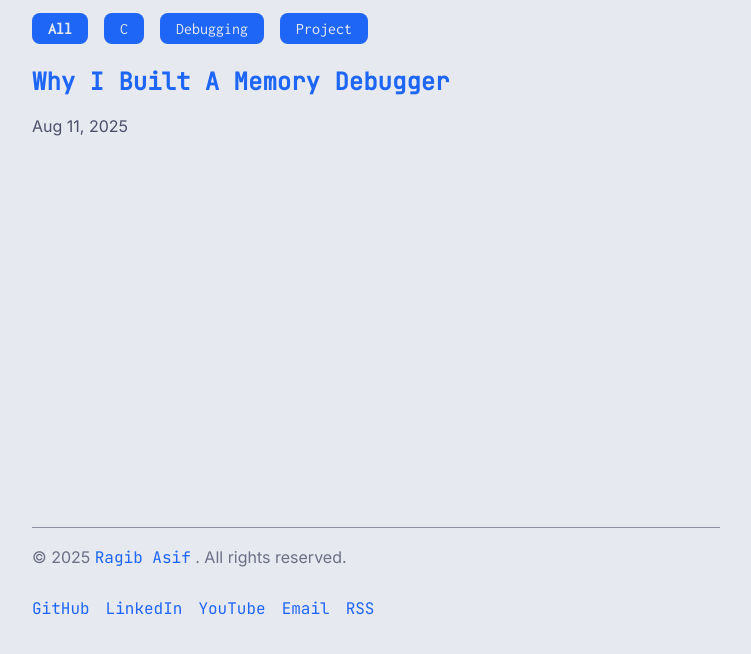
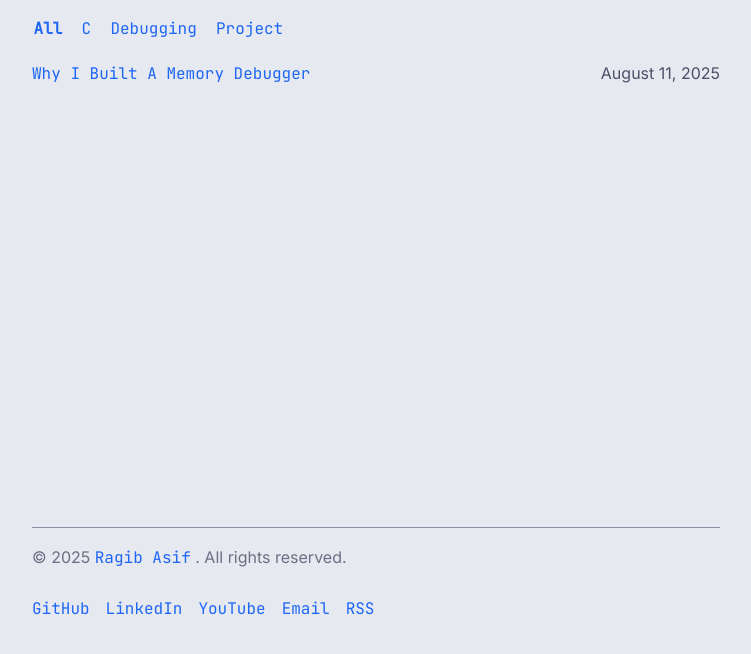
Before and after one commit to ragibasif/ragibasif.github.io, an Astro site: page /blog in a window 1280 px wide. Shown: the part 146-800 px from the top of the page, without its empty margins (264-1015 px from the left). Built offline with nearby package versions, Linux system fonts and the light colour scheme; Astro itself is replaced by a stand-in of ours.

Commit message:
refactor(blog): change style of blog index

```diff
--- a/package.json
+++ b/package.json
@@ -10,11 +10,11 @@
   },
   "dependencies": {
     "@astrojs/check": "^0.9.4",
-    "@astrojs/mdx": "^4.3.3",
+    "@astrojs/mdx": "^4.3.4",
     "@astrojs/rss": "^4.0.12",
-    "@astrojs/sitemap": "^3.4.2",
+    "@astrojs/sitemap": "^3.5.1",
     "@tailwindcss/vite": "^4.1.12",
-    "astro": "^5.12.9",
+    "astro": "^5.13.3",
     "sharp": "^0.34.2",
     "tailwindcss": "^4.1.12",
     "typescript": "^5.9.2"
--- a/src/components/FormattedDate.astro
+++ b/src/components/FormattedDate.astro
@@ -11,11 +11,22 @@ const isoString = isValidDate ? dateObject.toISOString() : undefined;
 
 <time datetime={isoString}>
   {
+    // You can customize the date format using the options below:
+    // - year: "numeric" | "2-digit"
+    // - month: "numeric" | "2-digit" | "long" | "short" | "narrow"
+    // - day: "numeric" | "2-digit"
+    // - weekday: "long" | "short" | "narrow"
+    // - hour: "numeric" | "2-digit"
+    // - minute: "numeric" | "2-digit"
+    // - second: "numeric" | "2-digit"
+    // - timeZoneName: "short" | "long"
+    // - hour12: true | false
+    // Example: { year: "numeric", month: "long", day: "2-digit", weekday: "short" }
     isValidDate
       ? dateObject.toLocaleDateString("en-us", {
           year: "numeric",
-          month: "short",
-          day: "numeric",
+          month: "long",
+          day: "2-digit",
         })
       : String(date)
   }
--- a/src/content/blog/0001-post.md
+++ b/src/content/blog/0001-post.md
@@ -2,7 +2,7 @@
 title: "Why I Built A Memory Debugger"
 description: "An explanation of why I built Watchdog."
 pubDate: "August 11 2025"
-updatedDate: "August 11 2025"
+updatedDate: "August 24 2025"
 tags: ["C", "Debugging", "Project"]
 featured: true
 ---
@@ -13,7 +13,7 @@ By the tenth time, I decided I needed a better way to see what was going on unde
 
 ## What I Built
 
-[Watchdog](https://github.com/ragibasif/watchdog) is a dynamic memory debugger for C. It tracks memory allocations and deallocations in heap memory. Specifically, tracks all calls to `malloc`, `realloc`, `calloc`, and `free`.
+<a href="https://github.com/ragibasif/watchdog" target="_blank" rel="noopener noreferrer">Watchdog</a> is a dynamic memory debugger for C. It tracks memory allocations and deallocations in heap memory. Specifically, tracks all calls to `malloc`, `realloc`, `calloc`, and `free`.
 
 ## Why I Built It
 
@@ -31,6 +31,10 @@ These days, I do use Valgrind and AddressSanitizer. But I'm glad I took the time
 
 ## Try It Yourself
 
-If you're learning C and want a friendlier way to see what's happening in your heap, give [Watchdog](https://github.com/ragibasif/watchdog) a try.
+If you're learning C and want a friendlier way to see what's happening in your heap, give <a href="https://github.com/ragibasif/watchdog" target="_blank" rel="noopener noreferrer">Watchdog</a> a try.
+
+## More
+
+- Watch a demo of <a href="https://github.com/ragibasif/watchdog" target="_blank" rel="noopener noreferrer">Watchdog</a> on <a href="https://youtu.be/juKcJpgxBVk?feature=shared" target="_blank" rel="noopener noreferrer">YouTube</a>.
 
 [^1]: <a href="https://neovim.io/" target="_blank" rel="noopener noreferrer">Neovim</a> is a Vim-based text editor.
--- a/src/pages/blog/index.astro
+++ b/src/pages/blog/index.astro
@@ -42,9 +42,9 @@ const allTags = [
         sortedPosts.map((post) => (
           <div class="post-item" data-tags={(post.data.tags ?? []).join(",")}>
             <div>
-              <h3>
-                <Link href={`/blog/${post.slug}/`}>{post.data.title}</Link>
-              </h3>
+              <Link href={`/blog/${post.slug}/`}>{post.data.title}</Link>
+            </div>
+            <div class="date">
               <FormattedDate date={post.data.pubDate} />
             </div>
           </div>
@@ -61,9 +61,14 @@ const allTags = [
     flex-wrap: wrap;
     gap: 1rem;
     width: 100%;
+    margin-bottom: 1rem;
   }
   .post-item {
     transition: opacity 0.3s ease;
+    display: flex;
+    flex-direction: row;
+    gap: 1rem;
+    justify-content: space-between;
   }
 
   .post-item.hidden {
@@ -72,6 +77,12 @@ const allTags = [
 
   .active {
     font-weight: bolder;
+  }
+
+  @media (max-width: 768px) {
+    .date {
+      display: none;
+    }
   }
 </style>
 
--- a/src/styles/global.css
+++ b/src/styles/global.css
@@ -116,18 +116,17 @@ em {
 }
 
 button {
-  font-weight: 500;
-  background-color: var(--accent);
-  color: var(--mantle-bg);
+  font-weight: 400;
+  color: var(--accent);
   border: none;
-  padding: 0.1rem 1rem;
+  padding: 0.1rem .1rem;
   border-radius: 0.5rem;
   cursor: pointer;
   transition: background-color 0.3s ease, color 0.3s ease;
 }
 
 button:hover {
-  background-color: var(--highlight);
+  color: var(--highlight);
 }
 
 main {
--- a/src/styles/typography.css
+++ b/src/styles/typography.css
@@ -53,7 +53,6 @@ p {
 em,
 b,
 strong,
-button,
 h1,
 h2,
 h3,
@@ -63,6 +62,7 @@ h6 {
   font-family: var(--serif);
 }
 
+button,
 a,
 blockquote,
 pre,
```
Also changed, not shown: 1 other file.
